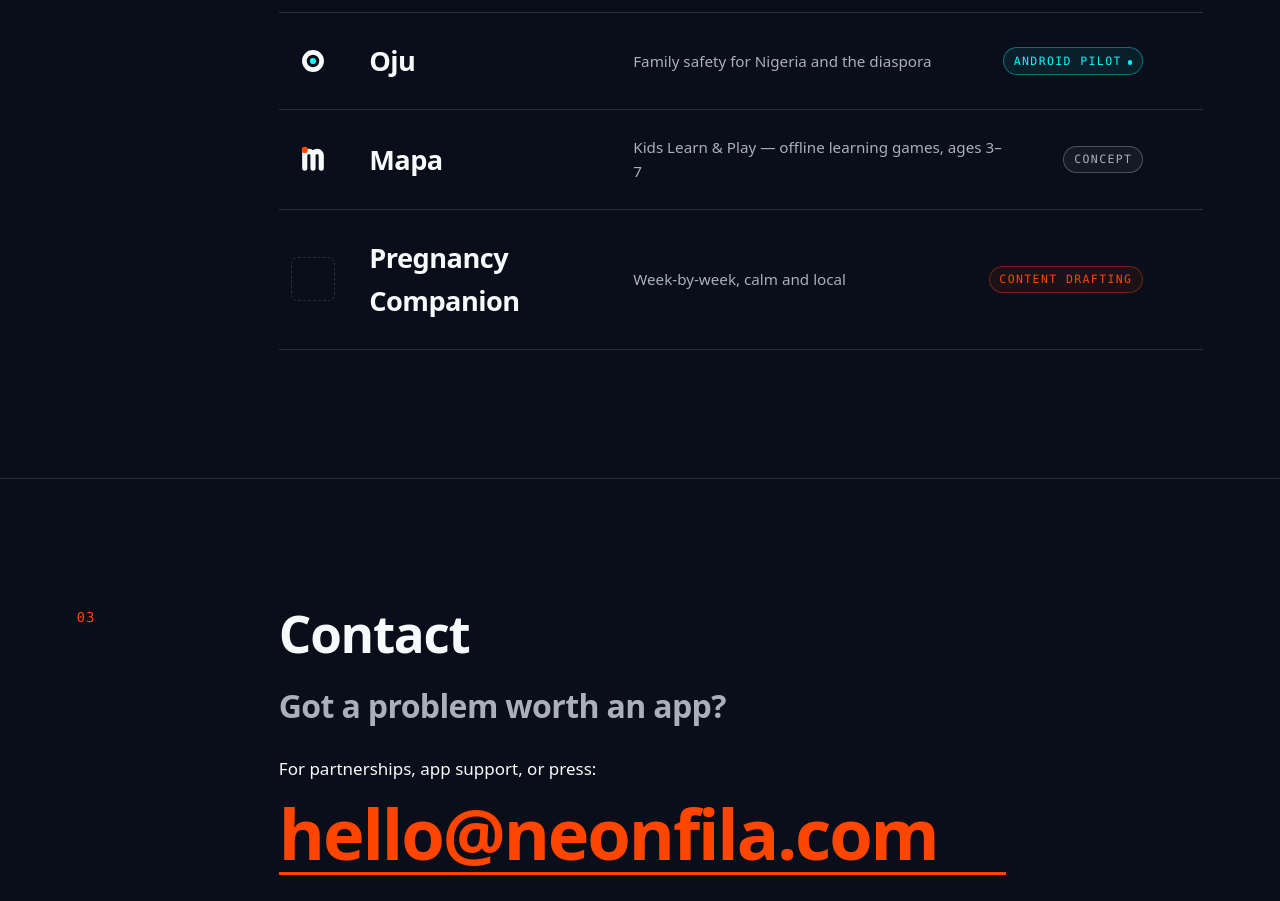
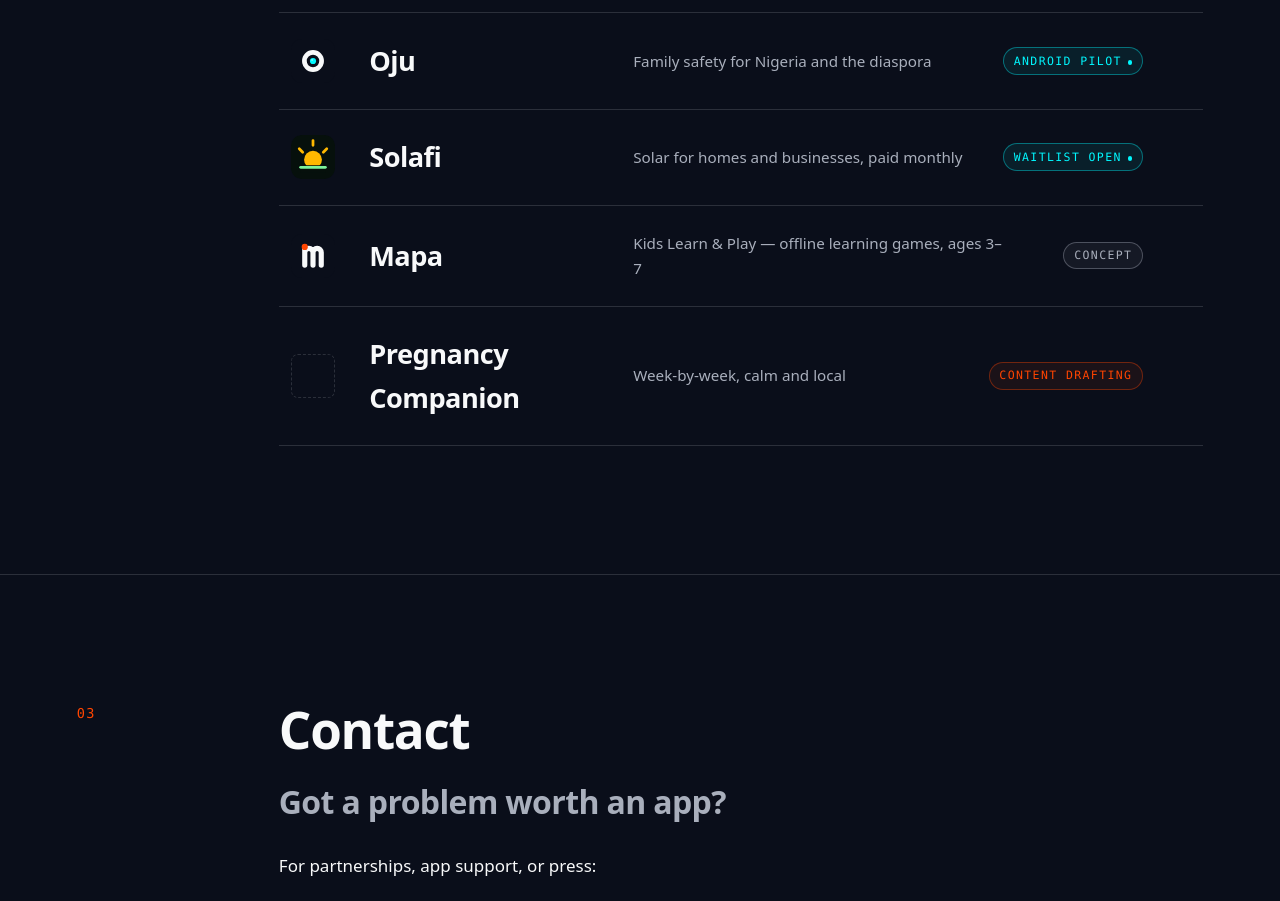
Before and after one commit to Neonfila/neonfila_website, a React (Vite) app: page / in a window 1280 px wide. Shown: the part 1642-2543 px from the top of the page. Built offline with nearby package versions, Linux system fonts and the light colour scheme; a web font is replaced by a local one.

Commit message:
home: add Solafi to the pipeline, linking to its own site

```diff
--- a/src/pages/Home.jsx
+++ b/src/pages/Home.jsx
@@ -4,9 +4,11 @@ import ScrollLink from '../components/ScrollLink.jsx'
 import NeonMark from '../components/NeonMark.jsx'
 
 // apps pipeline: one data-driven table — add apps here, nowhere else.
-// href → the app has its own page; mark → its brand mark, rendered as the icon.
+// href → the app has its own page; url → it lives on its own site;
+// mark → its brand mark, rendered as the icon.
 const APPS = [
   { name: 'Oju', desc: 'Family safety for Nigeria and the diaspora', status: 'dev', statusLabel: 'Android pilot', href: '/oju', mark: 'oju-mark.svg' },
+  { name: 'Solafi', desc: 'Solar for homes and businesses, paid monthly', status: 'dev', statusLabel: 'Waitlist open', url: 'https://neonfila.github.io/solafi/', mark: 'solafi-mark.svg' },
   { name: 'Mapa', desc: 'Kids Learn & Play — offline learning games, ages 3–7', status: 'idea', statusLabel: 'Concept', href: '/mapa', mark: 'mapa-mark.svg' },
   { name: 'Pregnancy Companion', desc: 'Week-by-week, calm and local', status: 'draft', statusLabel: 'Content drafting' },
 ]
@@ -153,7 +155,15 @@ export default function Home() {
             <ul className="app-list">
               {APPS.map(a => (
                 <li key={a.name}>
-                  {a.href
+                  {a.url
+                    ? <a href={a.url} target="_blank" rel="noopener" className="app-row app-row--link">
+                        <span className="app-iconcell"><img src={`${import.meta.env.BASE_URL}assets/${a.mark}`} alt="" width="44" height="44" className="app-mark-mini" /></span>
+                        <span className="app-name">{a.name}</span>
+                        <span className="app-desc">{a.desc}</span>
+                        <span className="status" data-status={a.status}>{a.statusLabel}</span>
+                        <span className="app-arrow" aria-hidden="true">↗</span>
+                      </a>
+                    : a.href
                     ? <Link to={a.href} className="app-row app-row--link">
                         <span className="app-iconcell"><img src={`${import.meta.env.BASE_URL}assets/${a.mark}`} alt="" width="44" height="44" className="app-mark-mini" /></span>
                         <span className="app-name">{a.name}</span>
```
Also changed, not shown: public/assets/solafi-mark.svg (added).
